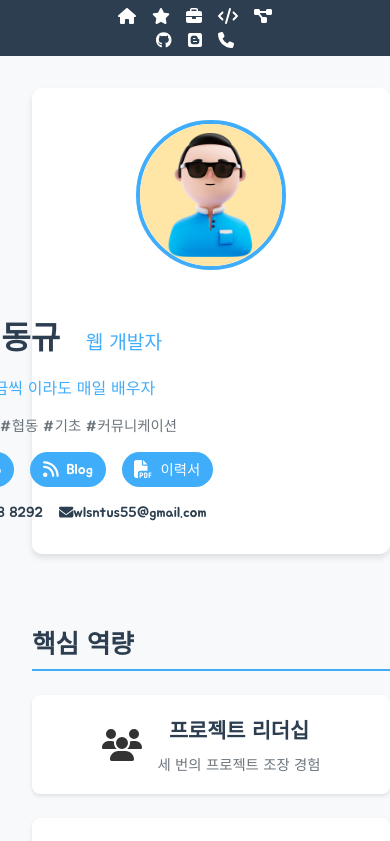
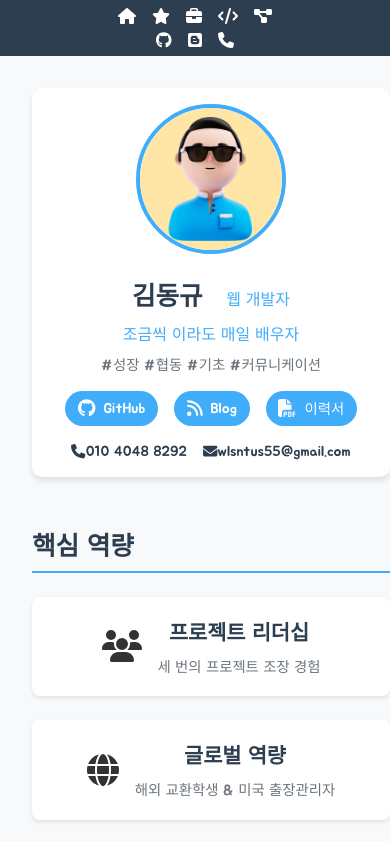
Before and after one commit to dongkyukim1/portfolio, a Vue app: page / in a window 390 px wide. Shown: the top 841 px of the page. Built offline with nearby package versions, Linux system fonts and the light colour scheme.

Commit message:
2024-09-07

```diff
--- a/src/views/Home.vue
+++ b/src/views/Home.vue
@@ -246,12 +246,12 @@ const getSkillIcon = (skillName) => {
 
 * {
   box-sizing: border-box;
+  margin: 0;
+  padding: 0;
 }
 
 /* 기본 스타일 설정 */
 html, body {
-  margin: 0;
-  padding: 0;
   overflow-x: hidden; /* 전역적으로 가로 스크롤 방지 */
 }
 
@@ -288,12 +288,12 @@ html, body {
   border-radius: 50%;
   object-fit: cover;
   border: 4px solid #40adfb;
-  left: 2em;
 }
 
 .profile-info {
-  position: relative; /* 상대적 위치 조정 가능하도록 설정 */
-  left: -9em; /* 왼쪽으로 20px 이동 */
+  position: relative;
+  text-align: center; /* 모바일에서 중앙 정렬 */
+  margin-left: 0; /* 강제 이동을 없앰 */
 }
 
 .profile-info h1 {
@@ -558,9 +558,20 @@ li {
 }
 
 @media (max-width: 480px) {
-  .highlights-grid,
-  .skill-categories {
-    grid-template-columns: 1fr; /* 더 작은 화면에서는 단일 열로 변경 */
+  .profile-container {
+    padding: 1rem;
+  }
+
+  .profile-header {
+    padding: 1rem;
+  }
+
+  .profile-info h1 {
+    font-size: 1.6rem;
+  }
+
+  .job-title {
+    font-size: 1rem;
   }
 
   .highlight-item, .skill-item {
```
